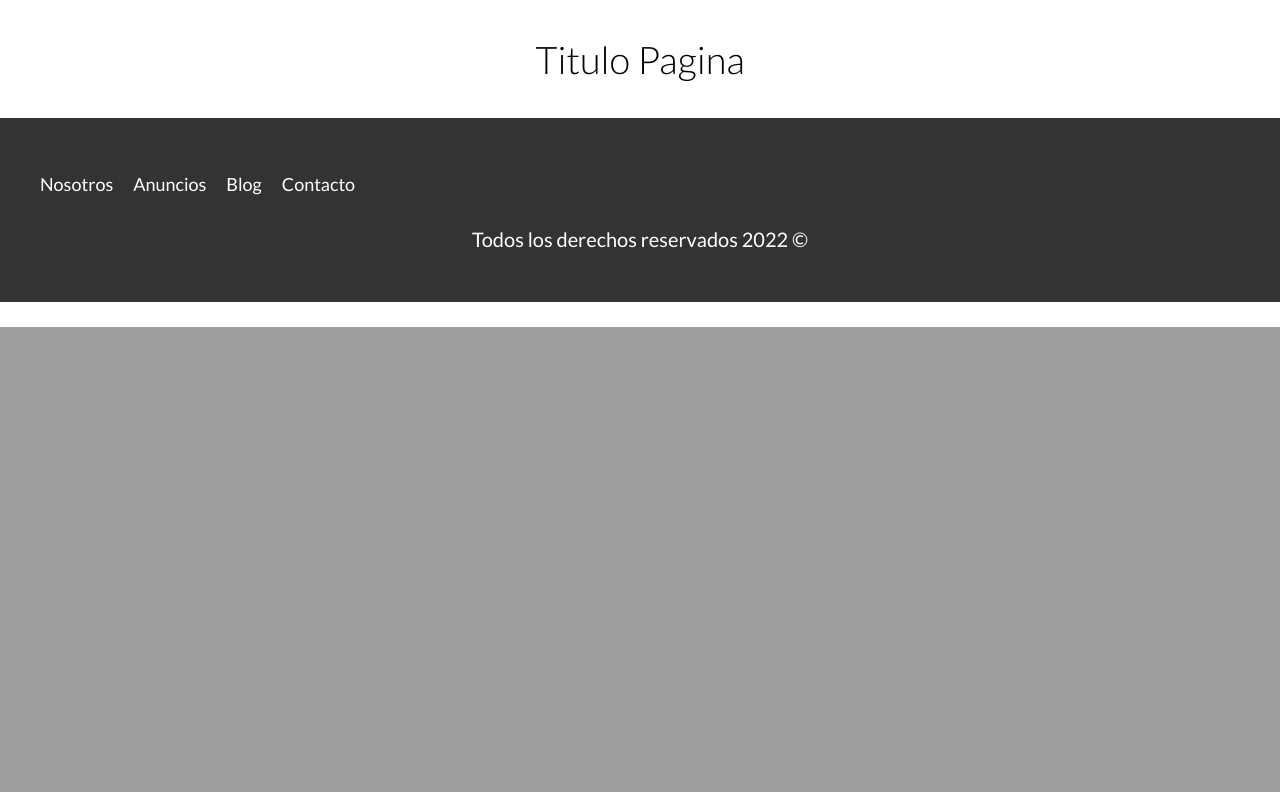
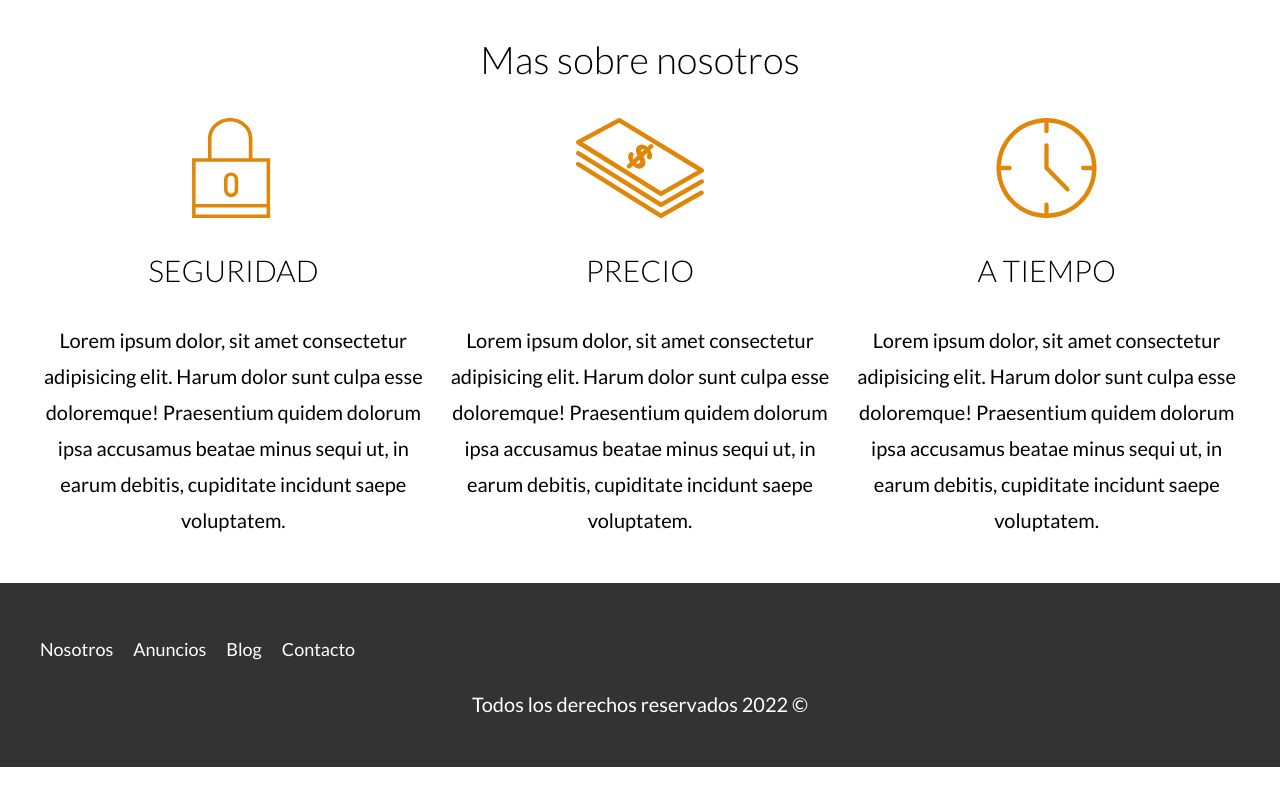
Before and after one commit to HenryNiama/BienesRaices, a PHP site: page / in a window 1280 px wide. Shown: the part 740-1532 px from the top of the page. Before the commit the page ends 1067 px from the top, so only its background shows below. Run offline with PHP 8.4, Linux system fonts and the light colour scheme; some libraries are stand-ins or nearby versions.

Commit message:
Trabajando con la seccion de iconos
- Se agrega el codigo en index.html sobre los 3 iconos.
- Se crea neuvo archivo en layout llamado _iconos.scss
- Se codifica el ultimo archivo creado con scss y css,

```diff
--- a/index.html
+++ b/index.html
@@ -32,7 +32,35 @@
     </header>
 
     <main class="contenedor seccion">
-        <h1>Titulo Pagina</h1>
+        <h1>Mas sobre nosotros</h1>
+
+        <div class="iconos-nosotros">
+
+            <div class="icono">
+                <img src="build/img/icono1.svg" alt="Icono seguridad" loading="lazy">
+                <h3>Seguridad</h3>
+                <p>
+                    Lorem ipsum dolor, sit amet consectetur adipisicing elit. Harum dolor sunt culpa esse doloremque! Praesentium quidem dolorum ipsa accusamus beatae minus sequi ut, in earum debitis, cupiditate incidunt saepe voluptatem.
+                </p>
+            </div>
+
+            <div class="icono">
+                <img src="build/img/icono2.svg" alt="Icono Precio" loading="lazy">
+                <h3>Precio</h3>
+                <p>
+                    Lorem ipsum dolor, sit amet consectetur adipisicing elit. Harum dolor sunt culpa esse doloremque! Praesentium quidem dolorum ipsa accusamus beatae minus sequi ut, in earum debitis, cupiditate incidunt saepe voluptatem.
+                </p>
+            </div>
+
+            <div class="icono">
+                <img src="build/img/icono3.svg" alt="Icono Tiempo" loading="lazy">
+                <h3>A Tiempo</h3>
+                <p>
+                    Lorem ipsum dolor, sit amet consectetur adipisicing elit. Harum dolor sunt culpa esse doloremque! Praesentium quidem dolorum ipsa accusamus beatae minus sequi ut, in earum debitis, cupiditate incidunt saepe voluptatem.
+                </p>
+            </div>
+
+        </div>
     </main>
 
 
--- a/src/scss/app.scss
+++ b/src/scss/app.scss
@@ -8,3 +8,4 @@
 @import 'layout/header';
 @import 'layout/navegacion';
 @import 'layout/footer';
+@import 'layout/iconos';
--- /dev/null
+++ b/src/scss/layout/_iconos.scss
@@ -0,0 +1,15 @@
+@include tablet{
+    .iconos-nosotros{
+        @include grid(3, 2rem);
+    }
+}
+
+.icono{
+    text-align: center;
+    img{
+        height: 10rem;
+    }
+    h3{
+        text-transform: uppercase;
+    }
+}
```
Also changed, not shown: build/css/app.css (+1 -1 lines), 1 other file.
